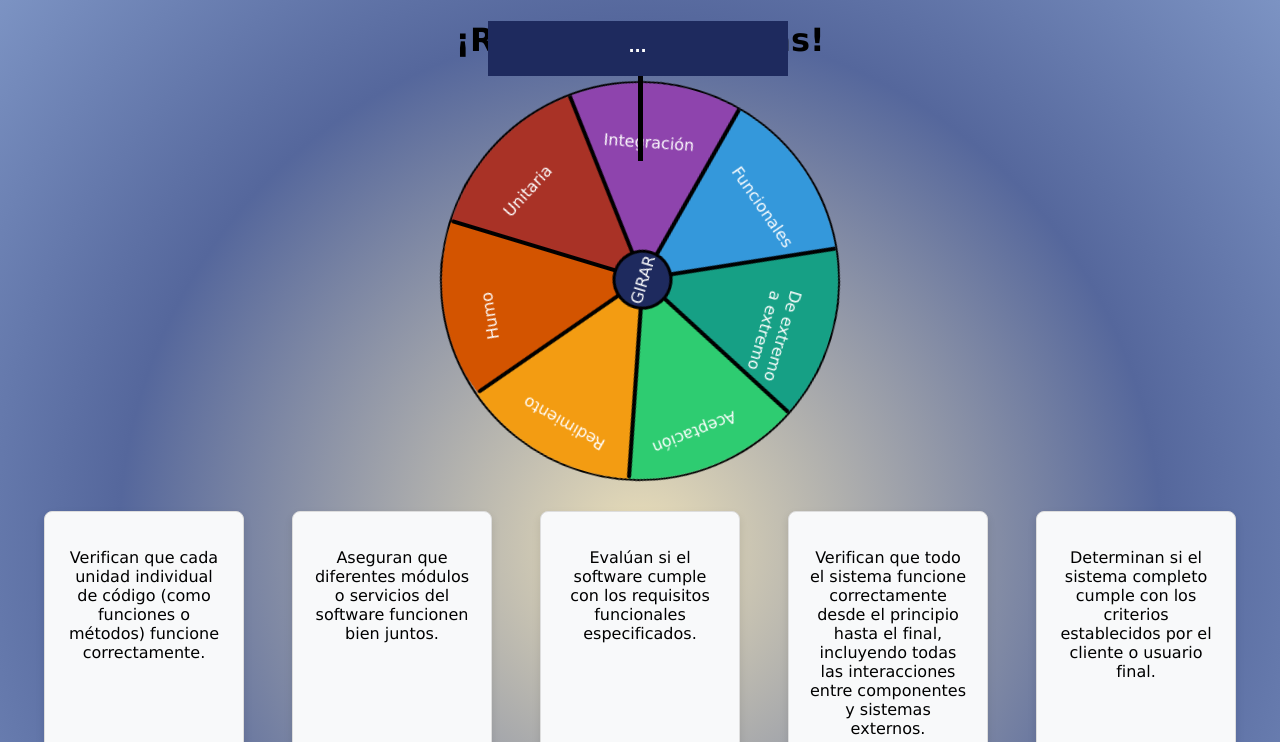
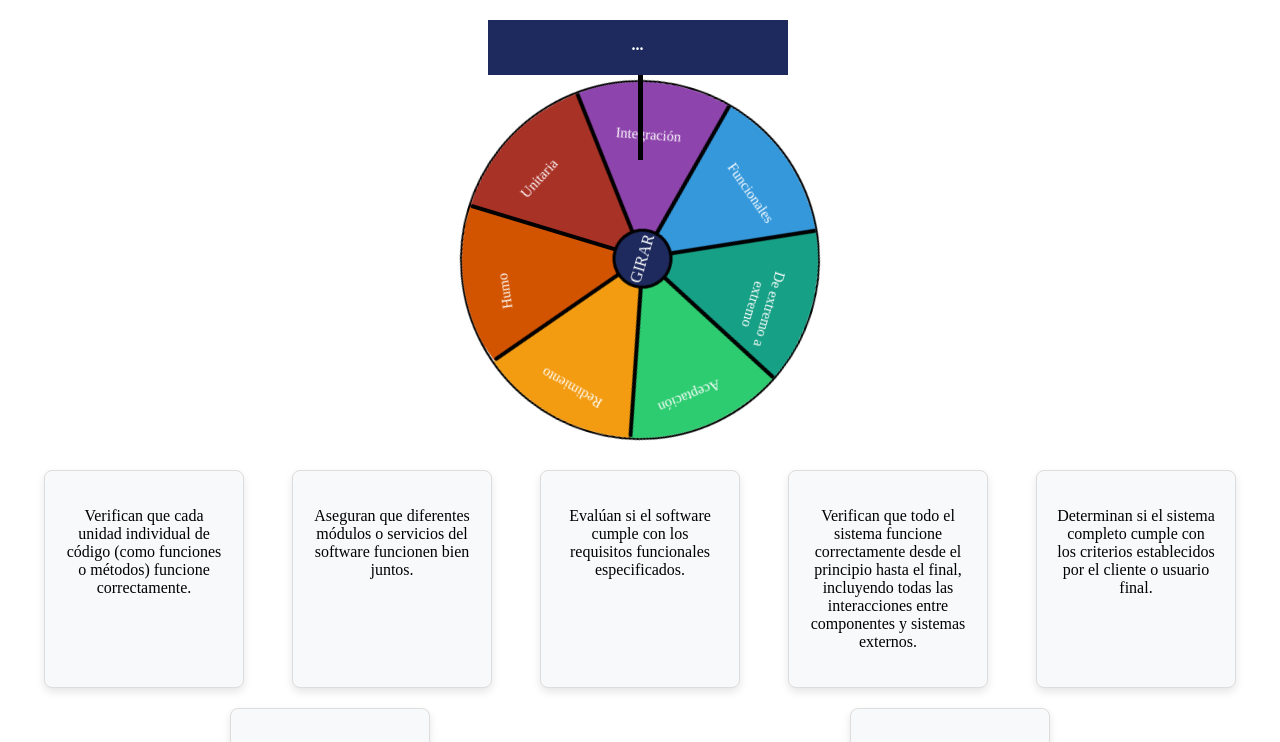
Before and after one commit to CarlosMendoza21/Ruleta, a plain HTML site: page index.html in a window 1280 px wide. Both pictures are taken after a click on the element "GIRAR". Shown: the top 742 px of the page. Drawn offline with Linux system fonts and the light colour scheme.

Commit message:
2do commit

```diff
--- a/index.html
+++ b/index.html
@@ -1,19 +1,17 @@
 <!DOCTYPE html>
 <html lang="es">
   <head>
-    <!-- Metadatos y enlaces a recursos externos -->
-    <meta charset="UTF-8">
-    <meta http-equiv="X-UA-Compatible" content="IE=edge">
-    <meta name="viewport" content="width=device-width, initial-scale=1.0">
-    <link rel="stylesheet" href="style.css">
-    <script src="./js/index.js" defer></script>
-    <script src="./js/helpers.js"></script>
+    <meta charset="UTF-8" />
+    <meta http-equiv="X-UA-Compatible" content="IE=edge" />
+    <meta name="viewport" content="width=device-width, initial-scale=1.0" />
+    <link rel="stylesheet" href="style.css" />
+    <script src="./index.js" defer></script>
     <title>Ruleta</title>
   </head>
+    <!-- Body -->
   <body>
-    <!-- Título principal -->
     <header>
-        <h1>¡Ruleta de Palabras!</h1>
+      <h1>¡Ruleta!</h1>
     </header>
 
     <main id="container">
@@ -33,49 +31,60 @@
 
       <!-- Contenedor de cartas -->
       <section id="cardsContainer">
-            <div class="card">
+        <div class="card" id="Unitaria">
           <!-- <h2>Unitaria</h2> -->
-                <p>Verifican que cada unidad individual de código (como funciones o métodos) funcione correctamente.</p>
+          <p>
+            Verifican que cada unidad individual de código (como funciones o
+            métodos) funcione correctamente.
+          </p>
         </div>
-            <div class="card">
+        <div class="card" id="Integración">
           <!--  <h2>Integración</h2> -->
-                <p>Aseguran que diferentes módulos o servicios del software funcionen bien juntos.</p>
+          <p>
+            Aseguran que diferentes módulos o servicios del software funcionen
+            bien juntos.
+          </p>
         </div>
-            <div class="card">
+        <div class="card" id="Funcionales">
           <!--<h2>Funcionales</h2>-->
-                <p>Evalúan si el software cumple con los requisitos funcionales especificados.</p>
+          <p>
+            Evalúan si el software cumple con los requisitos funcionales
+            especificados.
+          </p>
         </div>
-            <div class="card">
+        <div class="card" id="extremo">
           <!--<h2>De extremo a extremo</h2>-->
-                <p>Verifican que todo el sistema funcione correctamente desde el principio hasta el final, incluyendo todas las interacciones entre componentes y sistemas externos.</p>
+          <p>
+            Verifican que todo el sistema funcione correctamente desde el
+            principio hasta el final, incluyendo todas las interacciones entre
+            componentes y sistemas externos.
+          </p>
         </div>
-            <div class="card">
+        <div class="card" id="Aceptación">
           <!--<h2>Aceptación</h2>-->
-                <p>Determinan si el sistema completo cumple con los criterios establecidos por el cliente o usuario final.</p>
+          <p>
+            Determinan si el sistema completo cumple con los criterios
+            establecidos por el cliente o usuario final.
+          </p>
         </div>
-            <div class="card">
+        <div class="card" id="Rendimiento">
           <!--<h2>Rendimiento</h2>-->
-                <p>Evalúan la velocidad, estabilidad y capacidad de respuesta del software bajo diferentes cargas de trabajo para identificar cuellos de botella.</p>
+          <p>
+            Evalúan la velocidad, estabilidad y capacidad de respuesta del
+            software bajo diferentes cargas de trabajo para identificar cuellos
+            de botella.
+          </p>
         </div>
-            <div class="card">
+        <div class="card" id="Humo">
           <!--<h2>Humo</h2>-->
-                <p>Son una serie de pruebas básicas que se realizan para verificar que las funciones más importantes del software funcionen correctamente.</p>
+          <p>
+            Son una serie de pruebas básicas que se realizan para verificar que
+            las funciones más importantes del software funcionen correctamente.
+          </p>
         </div>
       </section>
     </main>
 
-    <!-- Formulario de probabilidad -->
-    <dialog>
-        <div id="tituloForm">
-            <p>Nombre</p>
-            <p>Probabilidad (%)</p>
-        </div>
-        <div id="formContainer"></div>
-        <button id="agregar">+</button>
-        <p>Total: <span id="porcentaje"></span>%</p>
-        <button id="aceptar">Cambiar</button>
-        <button id="cancelar">Cancelar</button>
-    </dialog>
     <footer></footer>
   </body>
 </html>
--- /dev/null
+++ b/index.js
@@ -0,0 +1,237 @@
+//Referencias a objetos
+const ruleta = document.getElementById("ruleta");
+let opcionesContainer;
+let opciones = Array.from(document.getElementsByClassName("opcion"));
+const root = document.documentElement;
+const formContainer = document.getElementById("formContainer");
+const modal = document.querySelector("dialog");
+const ganadorTextoElement = document.getElementById("ganadorTexto");
+let ganador = "Felicidades Acertaste!";
+let animacionCarga;
+let sorteando = false;
+const colores = [
+  "a93226",
+  "8e44ad",
+  "3498db",
+  "16a085",
+  "2ecc71",
+  "f39c12",
+  "d35400",
+  "8E402A",
+  "231A24",
+  "424632",
+  "1F3438",
+  "025669",
+  "008F39",
+  "763C28",
+];
+
+/** Contiene la suma actual de probabilidades en base 100 */
+let suma = 0;
+const uno = {
+  nombre: "Unitaria",
+  probabilidad: 14.28571428571429,
+};
+const dos = {
+  nombre: "Integración",
+  probabilidad: 14.28571428571429,
+};
+const tres = {
+  nombre: "Funcionales",
+  probabilidad: 14.28571428571429,
+};
+const cuatro = {
+  nombre: "De extremo a extremo",
+  probabilidad: 14.28571428571429,
+};
+const cinco = {
+  nombre: "Aceptación",
+  probabilidad: 14.28571428571429,
+};
+const seis = {
+  nombre: "Redimiento",
+  probabilidad: 14.28571428571429,
+};
+const siete = {
+  nombre: "Humo",
+  probabilidad: 14.28571428571429,
+};
+
+let conceptos = [uno, dos, tres, cuatro, cinco, seis, siete];
+function sortear() {
+  sorteando = true;
+  ganadorTextoElement.textContent = ".";
+  animacionCarga = setInterval(() => {
+    switch (ganadorTextoElement.textContent) {
+      case ".":
+        ganadorTextoElement.textContent = "..";
+        break;
+      case "..":
+        ganadorTextoElement.textContent = "...";
+        break;
+      default:
+        ganadorTextoElement.textContent = ".";
+        break;
+    }
+  }, 500);
+  const nSorteo = Math.random();
+  /** Cantidad de grados que debe girar la ruleta */
+  const giroRuleta = (1 - nSorteo) * 360 + 360 * 10; //10 vueltas + lo aleatorio;
+  root.style.setProperty("--giroRuleta", giroRuleta + "deg");
+  ruleta.classList.toggle("girar", true);
+  /** Acumulador de probabilidad para calcular cuando una probabilidad fue ganadora */
+  let pAcumulada = 0;
+  conceptos.forEach((concepto) => {
+    if (
+      nSorteo * 100 > pAcumulada &&
+      nSorteo * 100 <= pAcumulada + concepto.probabilidad
+    ) {
+      ganador = concepto.nombre;
+    }
+    pAcumulada += concepto.probabilidad;
+  });
+}
+
+/** Desacopla lo que ocurre al terminar de girar la ruleta de la función girar */
+ruleta.addEventListener("animationend", () => {
+  ruleta.style.transform = "rotate(" + getCurrentRotation(ruleta) + "deg)";
+  ruleta.classList.toggle("girar", false);
+  sorteando = false;
+  ganadorTextoElement.textContent = ganador;
+  clearInterval(animacionCarga);
+});
+
+/** Crea todas las partes del elemento ruleta según la lista de conceptos */
+function ajustarRuleta() {
+  // Primero borro la ruleta anterior y creo una nueva.
+  if (opcionesContainer) ruleta.removeChild(opcionesContainer);
+  opcionesContainer = document.createElement("div");
+  opcionesContainer.id = "opcionesContainer";
+  ruleta.appendChild(opcionesContainer);
+  let pAcumulada = 0;
+  conceptos.forEach((concepto, i) => {
+    //Creo triangulos de colores
+    const opcionElement = document.createElement("div");
+    opcionElement.classList.toggle("opcion", true);
+    opcionElement.style = `
+			--color: #${colores[i % colores.length]};
+			--deg:${probabilidadAGrados(pAcumulada)}deg;
+			${getPosicionParaProbabilidad(concepto.probabilidad)}`;
+    opcionElement.addEventListener("click", () => onOpcionClicked(i));
+    opcionesContainer.appendChild(opcionElement);
+    //Creo textos
+    const nombreElement = document.createElement("p");
+    nombreElement.textContent = concepto.nombre;
+    nombreElement.classList.add("nombre");
+    nombreElement.style = `width : calc(${
+      concepto.probabilidad
+    } * var(--escala) * 1.5 / 80);
+			transform: rotate(${
+        probabilidadAGrados(concepto.probabilidad) / 2 +
+        probabilidadAGrados(pAcumulada)
+      }deg)`;
+    opcionesContainer.appendChild(nombreElement);
+    //Creo separadores
+    const separadorElement = document.createElement("div");
+    separadorElement.style = `transform: rotate(${probabilidadAGrados(
+      pAcumulada
+    )}deg)`;
+    separadorElement.classList.add("separador");
+    opcionesContainer.appendChild(separadorElement);
+    pAcumulada += concepto.probabilidad;
+    //Reseteo la posición y el cartel
+    ruleta.style.transform = "rotate(0deg)";
+    ganadorTextoElement.textContent = "¡Click en Girar para iniciar!";
+  });
+}
+
+//Eventos de botones
+document.getElementById("sortear").addEventListener("click", () => {
+  if (!sorteando) sortear();
+});
+
+/** Desde una probabilidad en % devuelve un clip-path que forma el ángulo correspondiente a esa probabilidad */
+function getPosicionParaProbabilidad(probabilidad) {
+  if (probabilidad === 100) {
+    return "";
+  }
+  if (probabilidad >= 87.5) {
+    const x5 = Math.tan(probabilidadARadianes(probabilidad)) * 50 + 50;
+    return `clip-path: polygon(50% 0%, 100% 0, 100% 100%, 0 100%, 0 0, ${x5}% 0, 50% 50%)`;
+  }
+  if (probabilidad >= 75) {
+    const y5 =
+      100 - (Math.tan(probabilidadARadianes(probabilidad - 75)) * 50 + 50);
+    return `clip-path: polygon(50% 0%, 100% 0, 100% 100%, 0 100%, 0% ${y5}%, 50% 50%)`;
+  }
+  if (probabilidad >= 62.5) {
+    const y5 =
+      100 - (0.5 - 0.5 / Math.tan(probabilidadARadianes(probabilidad))) * 100;
+    return `clip-path: polygon(50% 0%, 100% 0, 100% 100%, 0 100%, 0% ${y5}%, 50% 50%)`;
+  }
+  if (probabilidad >= 50) {
+    const x4 = 100 - (Math.tan(probabilidadARadianes(probabilidad)) * 50 + 50);
+    return `clip-path: polygon(50% 0, 100% 0, 100% 100%, ${x4}% 100%, 50% 50%)`;
+  }
+  if (probabilidad >= 37.5) {
+    const x4 = 100 - (Math.tan(probabilidadARadianes(probabilidad)) * 50 + 50);
+    return `clip-path: polygon(50% 0, 100% 0, 100% 100%, ${x4}% 100%, 50% 50%)`;
+  }
+  if (probabilidad >= 25) {
+    const y3 = Math.tan(probabilidadARadianes(probabilidad - 25)) * 50 + 50;
+    return `clip-path: polygon(50% 0, 100% 0, 100% ${y3}%, 50% 50%)`;
+  }
+  if (probabilidad >= 12.5) {
+    const y3 =
+      (0.5 - 0.5 / Math.tan(probabilidadARadianes(probabilidad))) * 100;
+    return `clip-path: polygon(50% 0, 100% 0, 100% ${y3}%, 50% 50%)`;
+  }
+  if (probabilidad >= 0) {
+    const x2 = Math.tan(probabilidadARadianes(probabilidad)) * 50 + 50;
+    return `clip-path: polygon(50% 0, ${x2}% 0, 50% 50%)`;
+  }
+}
+// Selecciona todas las cartas
+const cards = document.querySelectorAll(".card");
+cards.forEach((card) => {
+  card.addEventListener("mouseover", () => {
+    card.classList.add("hover");
+  });
+
+  card.addEventListener("mouseout", () => {
+    card.classList.remove("hover");
+  });
+  card.addEventListener("click", () => {
+    cards.forEach((c) => c.classList.remove("selected"));
+    card.classList.add("selected");
+  });
+});
+
+function getCurrentRotation(el) {
+  var st = window.getComputedStyle(el, null);
+  var tm =
+    st.getPropertyValue("-webkit-transform") ||
+    st.getPropertyValue("-moz-transform") ||
+    st.getPropertyValue("-ms-transform") ||
+    st.getPropertyValue("-o-transform") ||
+    st.getPropertyValue("transform") ||
+    "none";
+  if (tm != "none") {
+    var values = tm.split("(")[1].split(")")[0].split(",");
+    var angle = Math.round(Math.atan2(values[1], values[0]) * (180 / Math.PI));
+    return angle < 0 ? angle + 360 : angle;
+  }
+  return 0;
+}
+
+/** Recibe un Nº base 1 y devuelve un Nº base 360 */
+function probabilidadAGrados(probabiliad) {
+  return (probabiliad * 360) / 100;
+}
+
+/** Recibe un Nº base 1 y devuelve radianes */
+function probabilidadARadianes(probabilidad) {
+  return (probabilidad / 100) * 2 * Math.PI;
+}
+
+ajustarRuleta();
--- a/js/helpers.js
+++ /dev/null
@@ -1,26 +0,0 @@
- /** Devuelve la rotación en grados de un elemento */
- function getCurrentRotation(el){
-  var st = window.getComputedStyle(el, null);
-  var tm = st.getPropertyValue("-webkit-transform") ||
-           st.getPropertyValue("-moz-transform") ||
-           st.getPropertyValue("-ms-transform") ||
-           st.getPropertyValue("-o-transform") ||
-           st.getPropertyValue("transform") ||
-           "none";
-  if (tm != "none") {
-    var values = tm.split('(')[1].split(')')[0].split(',');
-    var angle = Math.round(Math.atan2(values[1],values[0]) * (180/Math.PI));
-    return (angle < 0 ? angle + 360 : angle);
-  }
-  return 0;
-}
-
-/** Recibe un Nº base 1 y devuelve un Nº base 360 */
-function probabilidadAGrados(probabiliad){
-	return probabiliad * 360 / 100;
-}
-
-/** Recibe un Nº base 1 y devuelve radianes */
-function probabilidadARadianes(probabilidad){
-	return probabilidad/100 * 2 * Math.PI;
-}
--- a/js/index.js
+++ /dev/null
@@ -1,189 +0,0 @@
-//Referencias a objetos
-const ruleta = document.getElementById("ruleta");
-let opcionesContainer;
-let opciones = Array.from(document.getElementsByClassName("opcion"));
-const root = document.documentElement;
-const formContainer = document.getElementById("formContainer");
-const modal = document.querySelector("dialog");
-const ganadorTextoElement = document.getElementById("ganadorTexto");
-let ganador = "Felicidades Acertaste!";
-let animacionCarga;
-/** Estado actual de la ruleta true => Bloquea el mouse; */
-let sorteando = false;
-/** Contiene la lista de colores posibles para el gráfico */
-const colores=[
-	"a93226","8e44ad","3498db","16a085","2ecc71","f39c12","d35400","8E402A","231A24","424632","1F3438","025669","008F39","763C28"
-];
-let escala = screen.width < 550 ? screen.width * 0.7 : 400;
-root.style.setProperty("--escala",escala+"px");
-
-/** Contiene la suma actual de probabilidades en base 100 */
-let suma = 0;
-const uno = {
-	nombre: "Unitaria",
-	probabilidad:14.28571428571429
-}
-const dos = {
-	nombre: "Integración",
-	probabilidad: 14.28571428571429
-}
-const tres = {
-	nombre: "Funcionales",
-	probabilidad: 14.28571428571429
-}
-const cuatro = {
-	nombre: "De extremo a extremo",
-	probabilidad: 14.28571428571429
-}
-const cinco = {
-	nombre: "Aceptación",
-	probabilidad: 14.28571428571429
-}
-const seis = {
-	nombre: "Redimiento",
-	probabilidad: 14.28571428571429
-}
-const siete = {
-	nombre: "Humo",
-	probabilidad: 14.28571428571429
-}
-
-let conceptos = [uno,dos,tres,cuatro,cinco,seis,siete];
-function sortear(){
-	sorteando = true;
-	ganadorTextoElement.textContent = ".";
-	animacionCarga = setInterval(()=>{
-		switch( ganadorTextoElement.textContent){
-			case ".":
-				ganadorTextoElement.textContent = ".."
-				break;
-			case "..":
-				ganadorTextoElement.textContent = "..."
-				break;
-			default:
-				ganadorTextoElement.textContent = "."
-				break;
-		}
-	} ,500)
-	const nSorteo = Math.random();
-	/** Cantidad de grados que debe girar la ruleta */
-	const giroRuleta = (1-nSorteo)*360 + 360*10; //10 vueltas + lo aleatorio;
-	root.style.setProperty('--giroRuleta', giroRuleta + "deg");
-	ruleta.classList.toggle("girar",true)
-	/** Acumulador de probabilidad para calcular cuando una probabilidad fue ganadora */
-	let pAcumulada = 0;
-	conceptos.forEach(concepto => {
-		if(nSorteo*100 > pAcumulada && nSorteo*100 <= pAcumulada+concepto.probabilidad){
-			ganador = concepto.nombre;
-		};
-		pAcumulada +=concepto.probabilidad;
-	})
-}
-
-/** Desacopla lo que ocurre al terminar de girar la ruleta de la función girar */
-ruleta.addEventListener("animationend", ()=>{
-	ruleta.style.transform = "rotate("+getCurrentRotation(ruleta)+"deg)";
-		ruleta.classList.toggle("girar",false)
-		sorteando=false;
-		ganadorTextoElement.textContent = ganador;
-		clearInterval(animacionCarga);
-})
-
-/** Crea todas las partes del elemento ruleta según la lista de conceptos */
-function ajustarRuleta (){
-	// Primero borro la ruleta anterior y creo una nueva.
-	if(opcionesContainer)	ruleta.removeChild(opcionesContainer)
-	opcionesContainer = document.createElement("div");
-	opcionesContainer.id = "opcionesContainer";
-	ruleta.appendChild(opcionesContainer);
-	let pAcumulada = 0
-	conceptos.forEach((concepto, i) => {
-		//Creo triangulos de colores
-		const opcionElement = document.createElement("div");
-		opcionElement.classList.toggle("opcion",true);
-		opcionElement.style = `
-			--color: #${colores[i%colores.length]};
-			--deg:${probabilidadAGrados(pAcumulada)}deg;
-			${getPosicionParaProbabilidad(concepto.probabilidad)}`
-		opcionElement.addEventListener("click", ()=> onOpcionClicked(i))
-		opcionesContainer.appendChild(opcionElement);
-		//Creo textos
-		const nombreElement = document.createElement("p");
-		nombreElement.textContent = concepto.nombre;
-		nombreElement.classList.add("nombre");
-		nombreElement.style = `width : calc(${concepto.probabilidad} * var(--escala) * 1.5 / 80);
-			transform: rotate(${probabilidadAGrados(concepto.probabilidad)/2+probabilidadAGrados(pAcumulada)}deg)`
-		opcionesContainer.appendChild(nombreElement);
-		//Creo separadores
-		const separadorElement = document.createElement("div");
-		separadorElement.style = `transform: rotate(${probabilidadAGrados(pAcumulada)}deg)`
-		separadorElement.classList.add("separador");
-		opcionesContainer.appendChild(separadorElement);
-		pAcumulada += concepto.probabilidad;
-		//Reseteo la posición y el cartel
-		ruleta.style.transform = "rotate(0deg)";
-		ganadorTextoElement.textContent = "¡Click en Girar para iniciar!";
-	})
-}
-
-//Eventos de botones
-document.getElementById("sortear").addEventListener("click", () => {
-	if(!sorteando) sortear()
-})
-
-/** Desde una probabilidad en % devuelve un clip-path que forma el ángulo correspondiente a esa probabilidad */
-function getPosicionParaProbabilidad(probabilidad){
-	if(probabilidad === 100){
-		return ''
-	}
-	if(probabilidad >= 87.5){
-		const x5 = Math.tan(probabilidadARadianes(probabilidad))*50+50;
-		return `clip-path: polygon(50% 0%, 100% 0, 100% 100%, 0 100%, 0 0, ${x5}% 0, 50% 50%)`
-	}
-	if(probabilidad >= 75){
-		const y5 = 100 - (Math.tan(probabilidadARadianes(probabilidad-75))*50+50);
-		return `clip-path: polygon(50% 0%, 100% 0, 100% 100%, 0 100%, 0% ${y5}%, 50% 50%)`
-	}
-	if(probabilidad >= 62.5){
-		const y5 = 100 - (0.5 - (0.5/ Math.tan(probabilidadARadianes(probabilidad))))*100;
-		return `clip-path: polygon(50% 0%, 100% 0, 100% 100%, 0 100%, 0% ${y5}%, 50% 50%)`
-	}
-	if(probabilidad >= 50){
-		const x4 = 100 - (Math.tan(probabilidadARadianes(probabilidad))*50+50);
-		return `clip-path: polygon(50% 0, 100% 0, 100% 100%, ${x4}% 100%, 50% 50%)`
-	}
-	if(probabilidad >= 37.5){
-		const x4 = 100 - (Math.tan(probabilidadARadianes(probabilidad))*50+50);
-		return `clip-path: polygon(50% 0, 100% 0, 100% 100%, ${x4}% 100%, 50% 50%)`
-	}
-	if(probabilidad >= 25){
-		const y3 = Math.tan(probabilidadARadianes(probabilidad-25))*50+50;
-		return `clip-path: polygon(50% 0, 100% 0, 100% ${y3}%, 50% 50%)`
-	}
-	if(probabilidad >= 12.5){
-		const y3 = (0.5 - (0.5/ Math.tan(probabilidadARadianes(probabilidad))))*100;
-		return `clip-path: polygon(50% 0, 100% 0, 100% ${y3}%, 50% 50%)`
-	}
-	if(probabilidad >= 0){
-		const x2 = Math.tan(probabilidadARadianes(probabilidad))*50 + 50;
-		return `clip-path: polygon(50% 0, ${x2}% 0, 50% 50%)`
-	}
-}
-// Selecciona todas las cartas
-const cards = document.querySelectorAll('.card');
-// Agrega eventos a cada carta para el hover y el click
-cards.forEach(card => {
-    card.addEventListener('mouseover', () => {
-        card.classList.add('hover');
-    });
-
-    card.addEventListener('mouseout', () => {
-        card.classList.remove('hover');
-    });
-    card.addEventListener('click', () => {
-        cards.forEach(c => c.classList.remove('selected'));
-        card.classList.add('selected');
-    });
-});
-
-ajustarRuleta();
--- a/style.css
+++ b/style.css
@@ -1,28 +1,17 @@
 :root {
-  --escala: 600px;
+  --escala: 45vh;
   --giroRuleta: 0deg;
 }
 * {
   box-sizing: border-box;
-  font-family: Verdana, Geneva, Tahoma, sans-serif;
   text-align: center;
 }
 body {
-  background: radial-gradient(
-    circle,
-    rgba(225, 215, 183, 1) 4%,
-    rgba(85, 103, 156, 1) 62%,
-    rgba(124, 147, 195, 1) 100%
-  );
   min-height: 100vh;
   margin: 0;
   display: flex;
   flex-direction: column;
   justify-content: space-between;
-}
-h1 {
-  text-align: center;
-  user-select: none;
 }
 #container {
   position: relative;
@@ -220,10 +209,6 @@ dialog #agregar {
   font-size: 1rem;
 }
 
-/* Extra */
-footer {
-  user-select: none;
-}
 
 @keyframes girar {
   100% {
```
Lines whose indentation alone changed are shown as unchanged.
